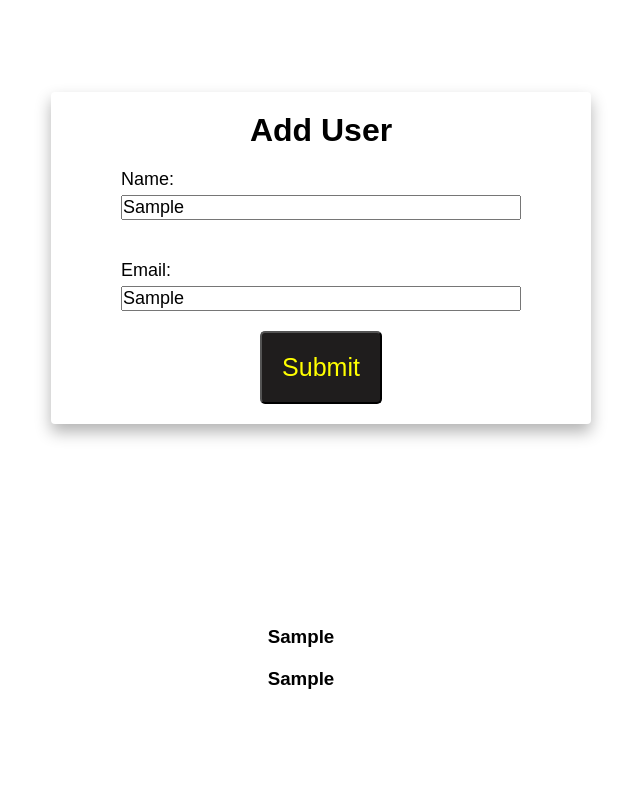
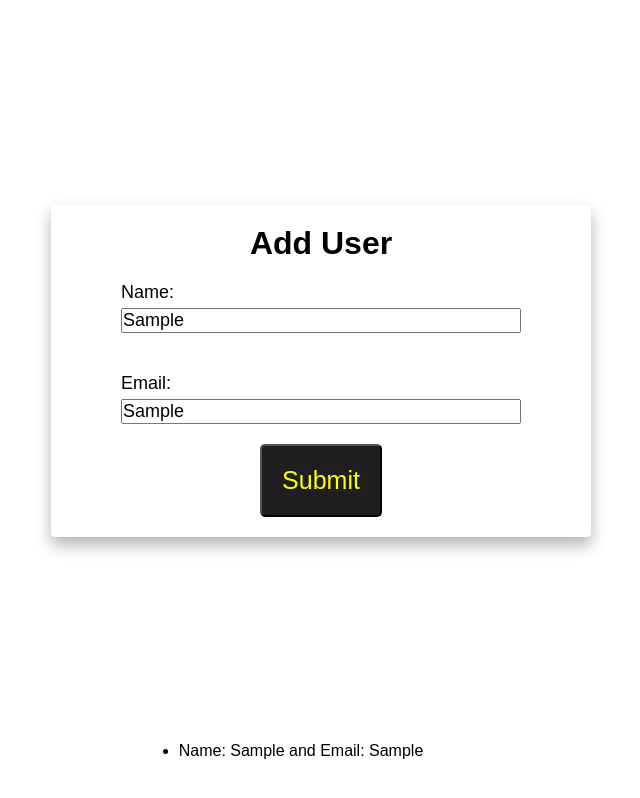
Before and after one commit to Anonymous655/form, a plain HTML site: page form/index.html in a window 1280 px wide. Both pictures are taken after typing "Sample", "Sample" into the empty fields and a click on the input "Submit". Shown: the whole page, without its empty margins (339-979 px from the left). Drawn offline with Linux system fonts and the light colour scheme.

Commit message:
added scalability

```diff
--- a/form/index.html
+++ b/form/index.html
@@ -25,10 +25,8 @@
         </form>
 
     </div>
-    <div class='output'>
+      <ul class="ul"></ul>
 
-      <h3 class="h33">Empty name</h3>
-      <h3 class="h34">Empty email</h3>
 
     </div>
     <script src='index.js'></script>
--- a/form/index.js
+++ b/form/index.js
@@ -1,37 +1,52 @@
-const name = document.getElementById('name');
+const btn = document.querySelector(".btn");
 
-const email = document.getElementById('email');
+const myForm = document.getElementById("my-form");
+const users = document.querySelector(".ul");
 
-const btn = document.querySelector('.btn');
+document.addEventListener("DOMContentLoaded", () => {
+  console.log("vscodghbe");
+  var keys = Object.keys(localStorage);
+  let i = keys.length;
+  let stringified;
+  let people;
+  while (i--) {
+    if (keys[i].match(/user/g)) {
+      stringified = localStorage.getItem(keys[i]);
+      people = JSON.parse(stringified);
+      addThings(people);
+    }
+  }
+});
 
-const myForm = document.getElementById('my-form');
-const h33 = document.querySelector(".h33");
-const h34 = document.querySelector(".h34");
+btn.addEventListener("click", (e) => {
+  e.preventDefault();
+  const name = document.getElementById("name").value;
+  const email = document.getElementById("email").value;
+  btn.style.color = "red";
+  if (email.length > 0 && name.length > 0) {
+    const obj = {
+      name: name,
+      email: email,
+    };
+    console.log(obj);
+    localStorage.setItem("user" + email, JSON.stringify(obj));
+    addThings(obj);
+  }
+});
 
-myForm.addEventListener('submit', (e) => {
-    e.preventDefault()
-    console.log('Name : ' + name.value)
-    console.log('Email : ' + email.value)
+function addThings(Objectt) {
+  const li = document.createElement("li");
+  li.appendChild(
+    document.createTextNode(`Name: ${Objectt.name} and Email: ${Objectt.email}`)
+  );
+  users.appendChild(li);
+}
 
-
-
-} )
-
-btn.addEventListener('click', (e) => {
-    e.preventDefault()
-    btn.style.color = 'red'
-    localStorage.setItem('name', name.value)
-    localStorage.setItem('email', email.value)
-    h33.textContent = localStorage.getItem('name')
-    h34.textContent = localStorage.getItem('email')
-
-    // console.log(h33)
-})
-btn.addEventListener('mouseover', (e) => {
-    e.preventDefault()
-    btn.style.padding = '20px'
-})
-btn.addEventListener('mouseout', (e) => {
-    e.preventDefault()
-    btn.style.color = 'yellow'
-})
+btn.addEventListener("mouseover", (e) => {
+  e.preventDefault();
+  btn.style.padding = "20px";
+});
+btn.addEventListener("mouseout", (e) => {
+  e.preventDefault();
+  btn.style.color = "yellow";
+});
--- a/form/style.css
+++ b/form/style.css
@@ -65,3 +65,6 @@ input{
     bottom: 40px;
     padding: 100px;
 }
+ul{
+    padding-bottom: 40px;
+}
```
